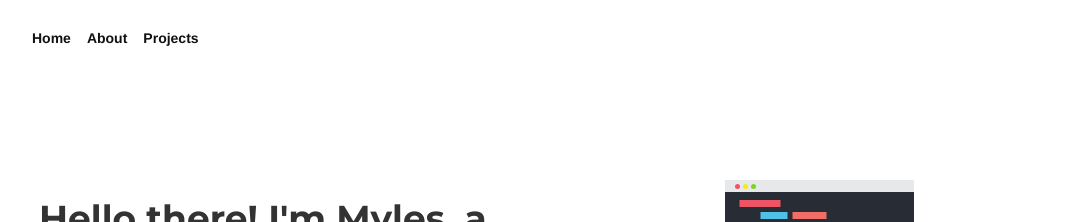
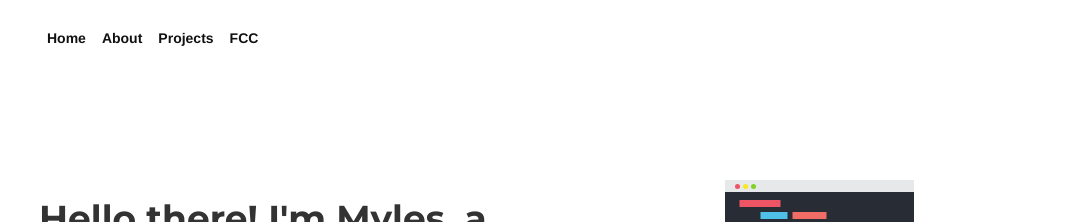
Before and after one commit to torleif-nielsen/enriquezm.github.io, a Jekyll site: the page built from index.html, in a window 1280 px wide. Shown: the top 222 px of the page, without its empty margins (46-1111 px from the left). Built offline with Jekyll 4.4.1, drawn with Linux system fonts in a browser that asks for light colours; nearby versions of some CDN libraries; library files that are not in the unit come from our copies.

Commit message:
Format header.

```diff
--- a/_includes/header.html
+++ b/_includes/header.html
@@ -1,5 +1,7 @@
 <!-- Header -->
+<div class="container-fluid">
   <div class="container site-header">
+    <div class="col-xs-12">
       <ul>
         <li class="home-link">
           <a href="{{ page.siteurl }}/">Home</a>
@@ -9,5 +11,8 @@
           <li><a href="{{ page.url | prepend: site.baseurl }}">{{ page.title }}</a></li>
           {% endif %}
         {% endfor %}
+        <li><a href="https://www.freecodecamp.com/enriquezm" title="Link to my FreeCodeCamp Account">FCC</a></li>
       </ul>
     </div>
+  </div>
+</div>
```
Lines whose indentation alone changed are shown as unchanged.
